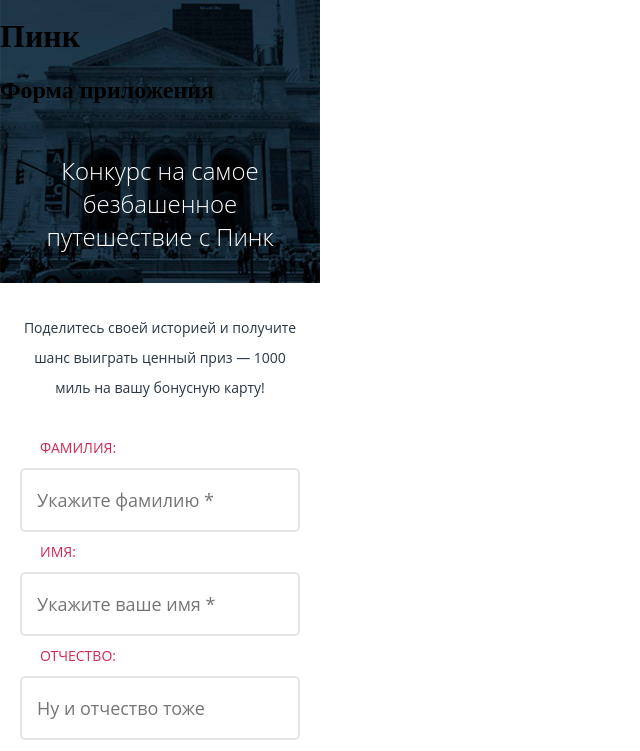
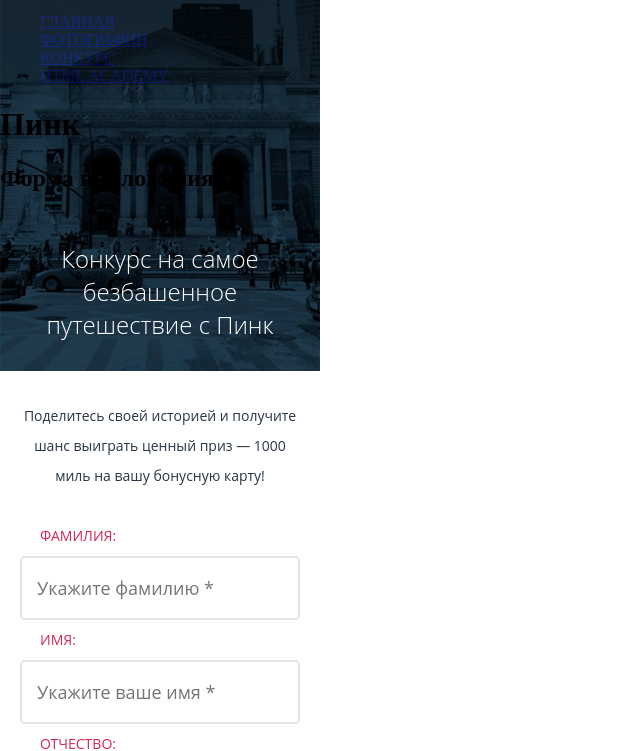
Before and after one commit to vorobushka/1279673-pink-23, a website: page source/form.html in a window 1280 px wide. Shown: the part 51-802 px from the top of the page, without its empty margins (0-640 px from the left). Drawn offline with nearby package versions, Linux system fonts and the light colour scheme; files that its build step writes are made by us from their sources.

Commit message:
module3-task1: fix

```diff
--- a/source/form.html
+++ b/source/form.html
@@ -14,7 +14,7 @@
         <button class="main-nav__toggle" type="button">
           <span class="visually-hidden">Открыть меню</span>
         </button>
-        <!-- <div class="main-nav__wrapper">
+        <div class="main-nav__wrapper">
           <ul class="main-nav__list site-list">
             <li class="site-list__item">
               <a href="index.html">ГЛАВНАЯ</a>
@@ -29,7 +29,7 @@
               <a href="#">HTML ACADEMY</a>
             </li>
           </ul>
-        </div> -->
+        </div>
       </nav>
     </header>
     <main class="page-main">
```
Also changed, not shown: source/catalog.html (line endings or trailing spaces), source/less/blocks/achievements.less (line endings or trailing spaces), source/less/blocks/advantages.less (line endings or trailing spaces), source/less/blocks/contacts.less (line endings or trailing spaces), source/less/blocks/downloads.less (line endings or trailing spaces), source/less/blocks/form.less (line endings or trailing spaces), source/less/blocks/gallery.less (line endings or trailing spaces), source/less/blocks/page.less (line endings or trailing spaces), source/less/blocks/price.less (line endings or trailing spaces), source/less/blocks/questionnaire.less (line endings or trailing spaces), source/less/blocks/review.less (line endings or trailing spaces), source/less/blocks/reviews.less (line endings or trailing spaces), source/less/blocks/user-contacts.less (line endings or trailing spaces).
